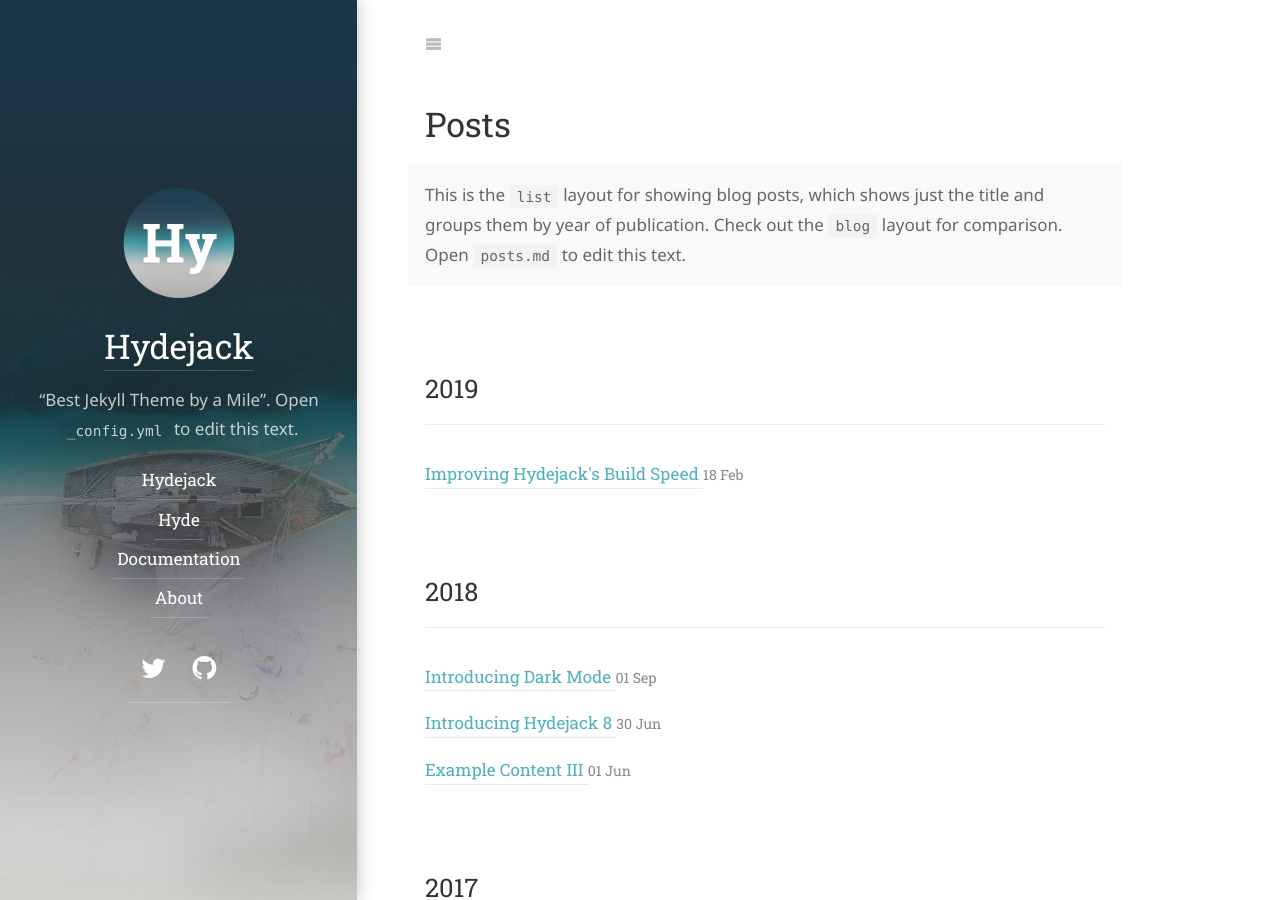
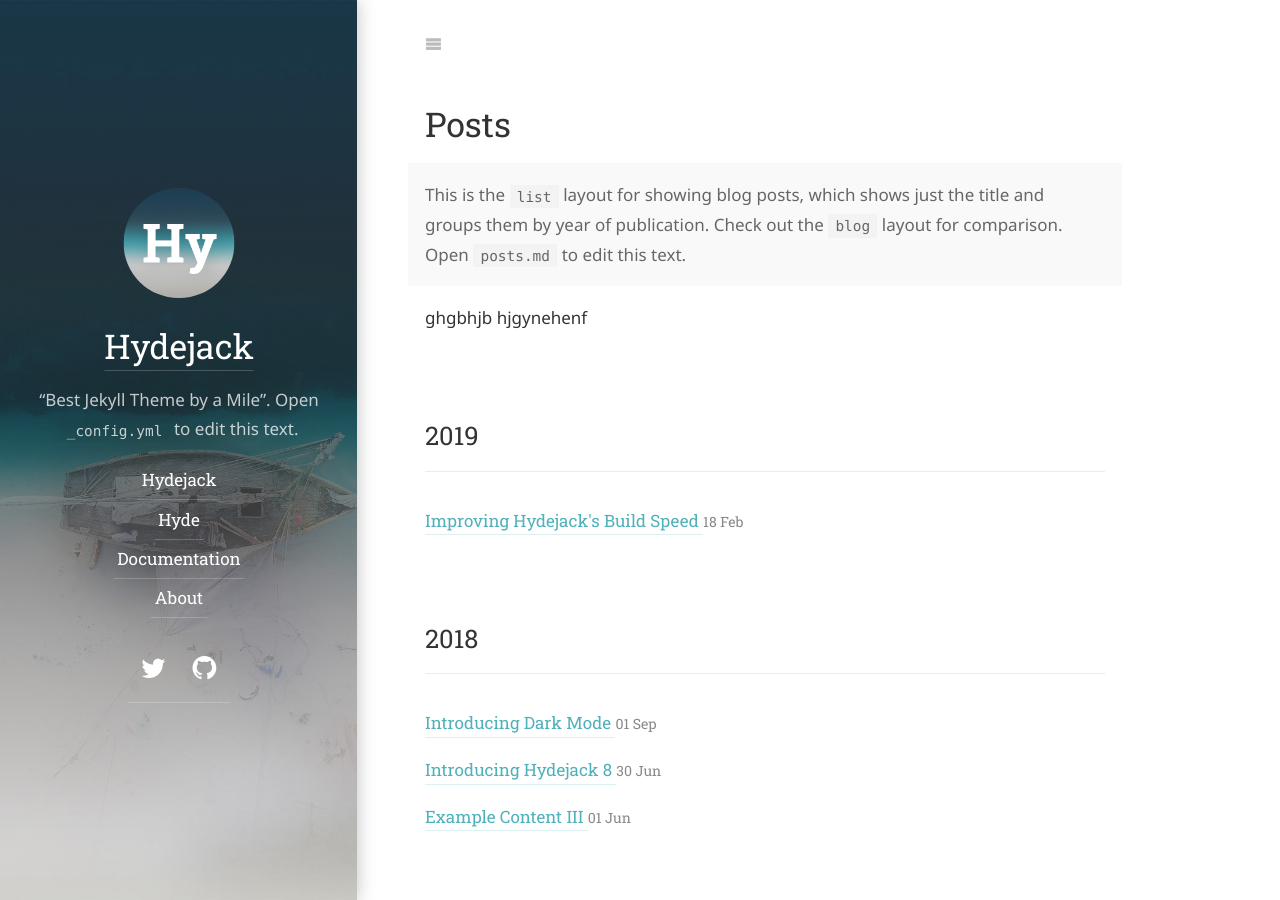
Before and after one commit to kseniazadniprana/kseniazadniprana.github.io, a Jekyll site: the page built from posts.md, in a window 1280 px wide and 900 px high. Built offline with Jekyll 4.4.1, drawn with Linux system fonts in a browser that asks for light colours; some web fonts are replaced.

Commit message:
Updated Posts

```diff
--- a/posts.md
+++ b/posts.md
@@ -1,9 +1,12 @@
 ---
 title: Posts
-layout: list
+date: 2020-05-20 13:11:00 Z
 description: 'This is the `list` layout for showing blog posts, which shows just the
   title and groups them by year of publication. Check out the `blog` layout for comparison.
   Open `posts.md` to edit this text.
 
 '
+layout: list
 ---
+
+ghgbhjb hjgynehenf
```
